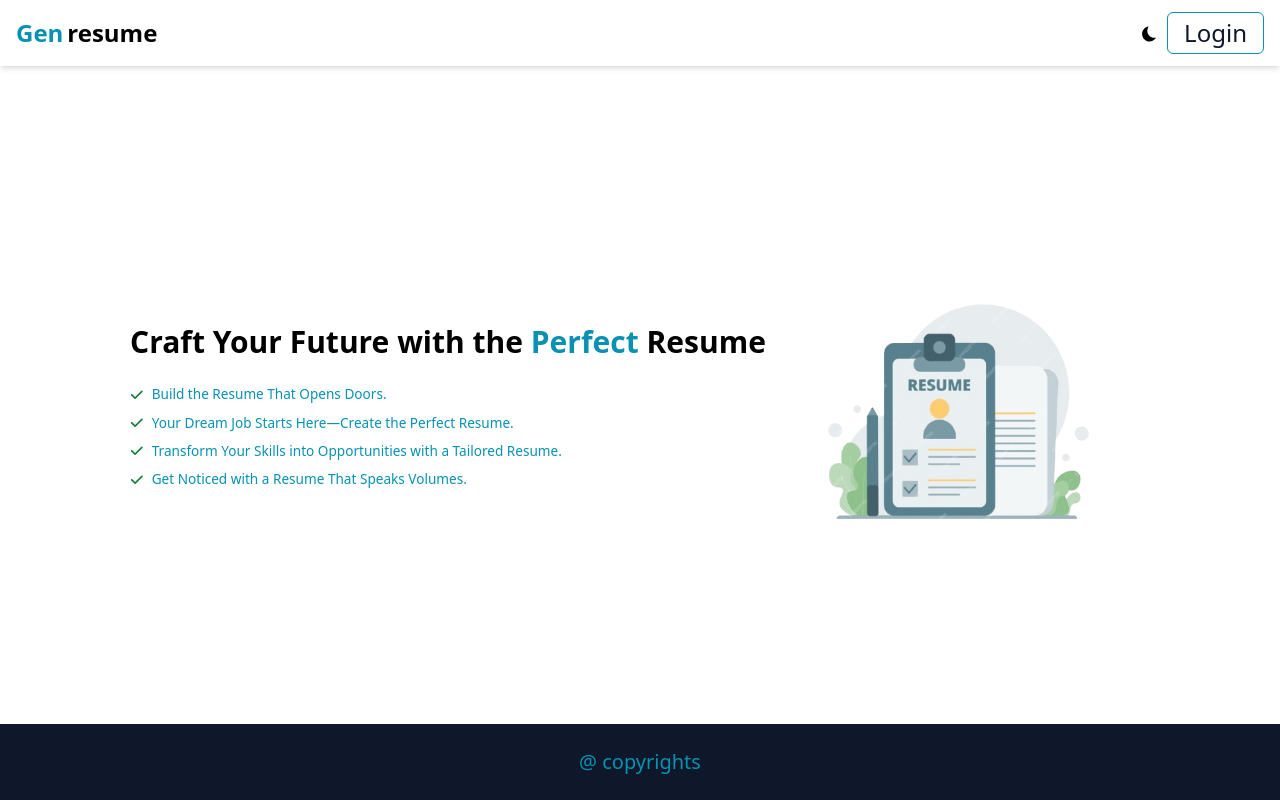
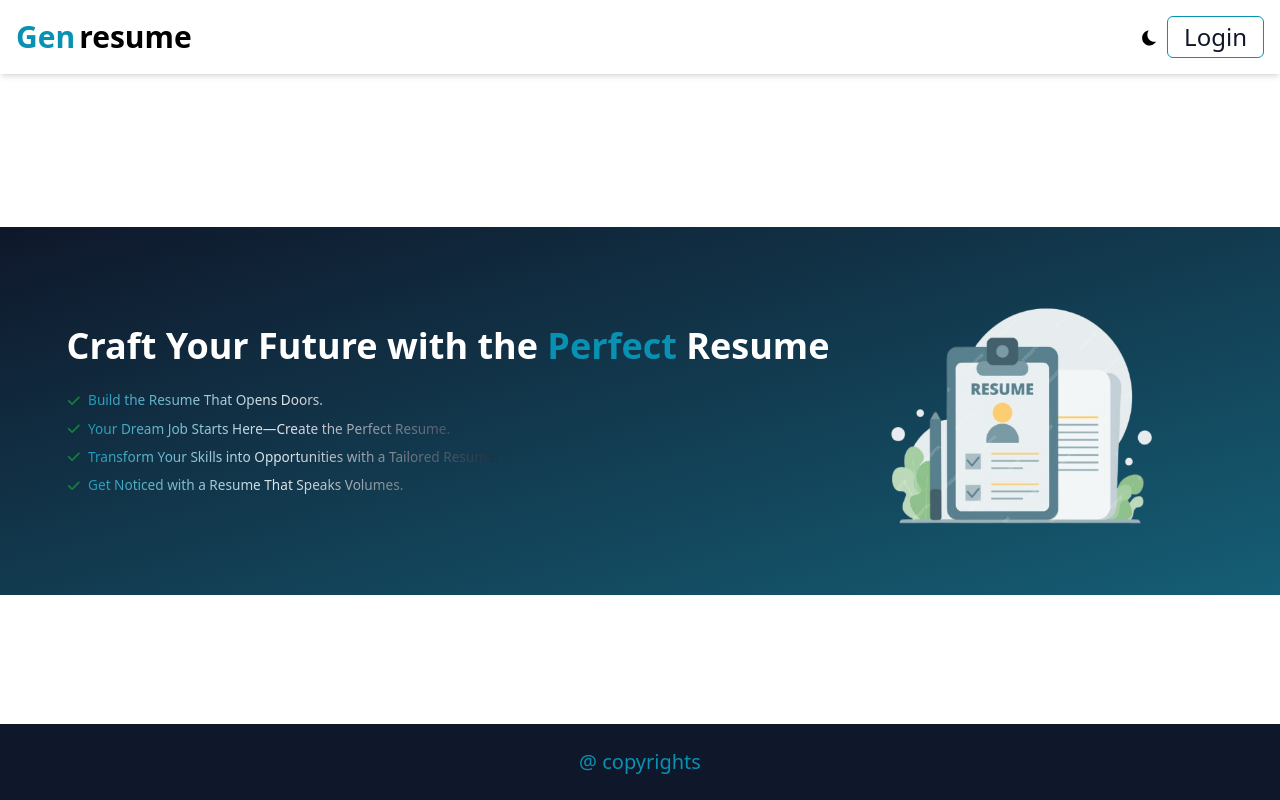
Before and after one commit to pxnchxm1/GenResume, a Next.js app: page / in a window 1280 px wide. Built offline with nearby package versions, Linux system fonts and the light colour scheme.

Commit message:
fix:initial_ui_fix

```diff
--- a/components/AppLogo.tsx
+++ b/components/AppLogo.tsx
@@ -2,7 +2,7 @@
 const AppLogo = () => {
   return (
     <div>
-        <div className="text-cyan-600 text-md md:text-xl xl:text-2xl font-bold">
+        <div className="text-cyan-600 text-xl md:text-2xl xl:text-3xl font-bold">
             Gen
             <span className="text-black ml-1 dark:text-white font-semibold">
                 resume
--- a/components/Home.tsx
+++ b/components/Home.tsx
@@ -3,9 +3,9 @@ import { FaCheck } from "react-icons/fa6";
 
 const Home = () => {
   return (
-    <div className="flex flex-col lg:flex-row justify-center items-center p-2 px-6 mt-6">
+    <div className="flex flex-col w-full lg:flex-row justify-center items-center p-6 mt-6 bg-gradient-to-br hover:bg-gradient-to-r from-slate-900 dark:from-cyan-800 dark:to-slate-900 to-cyan-800  ">
         <section className="flex flex-col justify-center items-start gap-6">
-            <div className="text-md md:text-2xl lg:text-3xl font-bold">
+            <div className="text-xl md:text-3xl lg:text-4xl text-white font-bold">
                 Craft Your Future with the
                 <span className="text-cyan-600"> Perfect </span>
                 Resume
@@ -13,7 +13,7 @@ const Home = () => {
             <section className="lg:hidden ">
                 <img src='/resume.png' alt="resume" className="h-52 w-52 p-2"></img>
             </section>
-            <section className="flex flex-col gap-2 items-start justify-start text-[0.7rem] md:text-[0.85rem]  font-normal text-cyan-600">
+            <section className="flex  flex-col gap-2 items-start justify-start text-[0.7rem] md:text-[0.85rem]  font-normalhover:bg-gradient-to-r bg-gradient-to-l from-slate-800 via-gray-200 to-cyan-600 dark:to-white bg-clip-text text-transparent">
                     <div className="gap-2 flex flex-row items-center justify-center ">
                         <FaCheck className="text-green-700"/><div>Build the Resume That Opens Doors.</div>
                     </div>
--- a/components/Navbar.tsx
+++ b/components/Navbar.tsx
@@ -14,7 +14,7 @@ const AppLogo = dynamic(() => import('@/components/AppLogo'))
 const Navbar = () => {
     const [menu,setMenu] = useState<boolean>(false);
     return (
-        <div className='px-4 py-3 flex flex-row items-center w-full justify-between shadow-md dark:shadow-sm dark:shadow-cyan-600'>
+        <div className='p-4 flex flex-row items-center w-full justify-between shadow-md dark:shadow-sm dark:shadow-cyan-600'>
             <AppLogo/>
             <div className='hidden md:flex flex-row gap-2 justify-between items-center'>
                 <ThemeToggler/>
```
